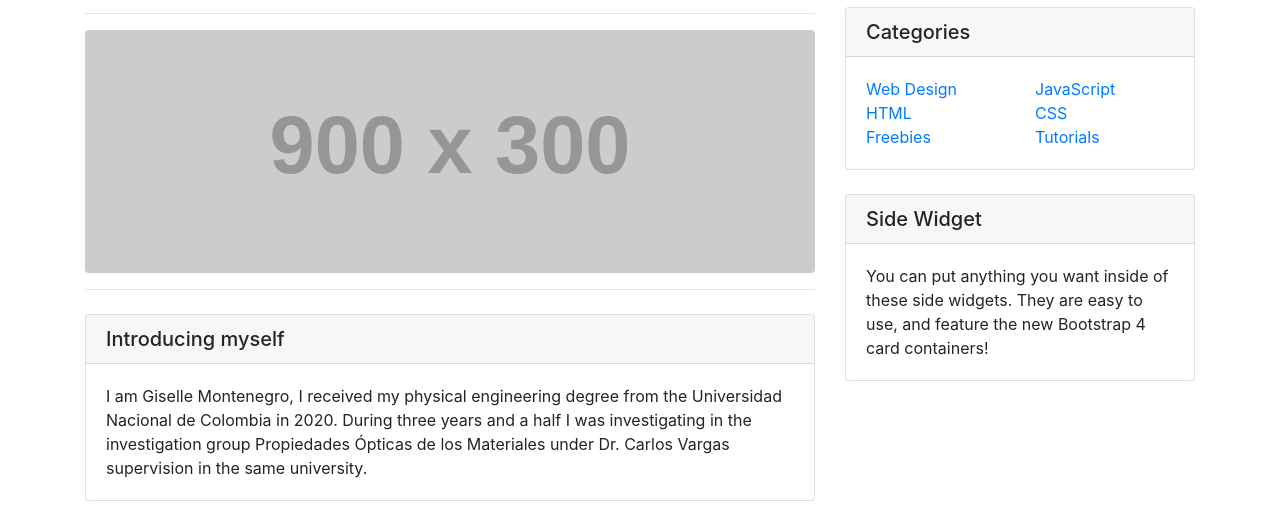
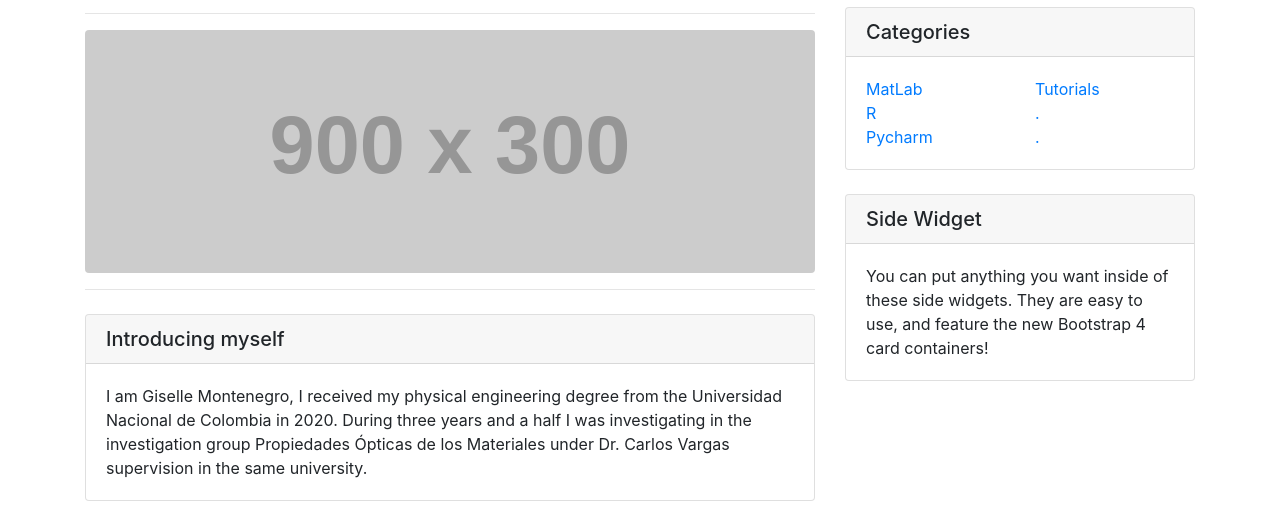
Before and after one commit to GiselleMontenegro/My-Repository, a website: page index.html in a window 1280 px wide. Shown: the part 226-748 px from the top of the page. Drawn offline with Linux system fonts and the light colour scheme; placeholder pictures from the web are drawn by us.

Commit message:
Update index.html

```diff
--- a/index.html
+++ b/index.html
@@ -170,26 +170,26 @@
               <div class="col-lg-6">
                 <ul class="list-unstyled mb-0">
                   <li>
-                    <a href="#">Web Design</a>
+                    <a href="#">MatLab</a>
                   </li>
                   <li>
-                    <a href="#">HTML</a>
+                    <a href="#">R</a>
                   </li>
                   <li>
-                    <a href="#">Freebies</a>
+                    <a href="#">Pycharm</a>
                   </li>
                 </ul>
               </div>
               <div class="col-lg-6">
                 <ul class="list-unstyled mb-0">
                   <li>
-                    <a href="#">JavaScript</a>
+                    <a href="#">Tutorials</a>
                   </li>
                   <li>
-                    <a href="#">CSS</a>
+                    <a href="#">.</a>
                   </li>
                   <li>
-                    <a href="#">Tutorials</a>
+                    <a href="#">.</a>
                   </li>
                 </ul>
               </div>
```
